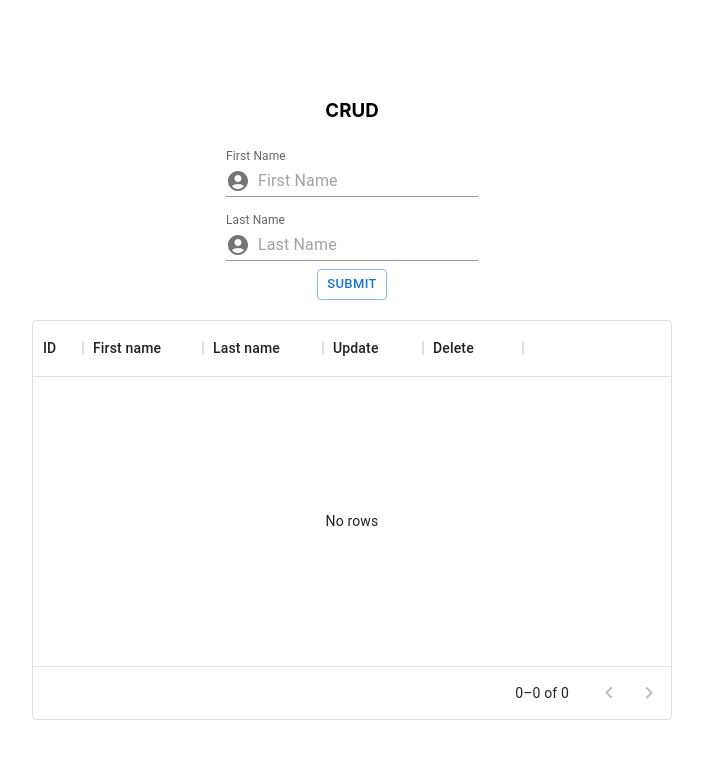
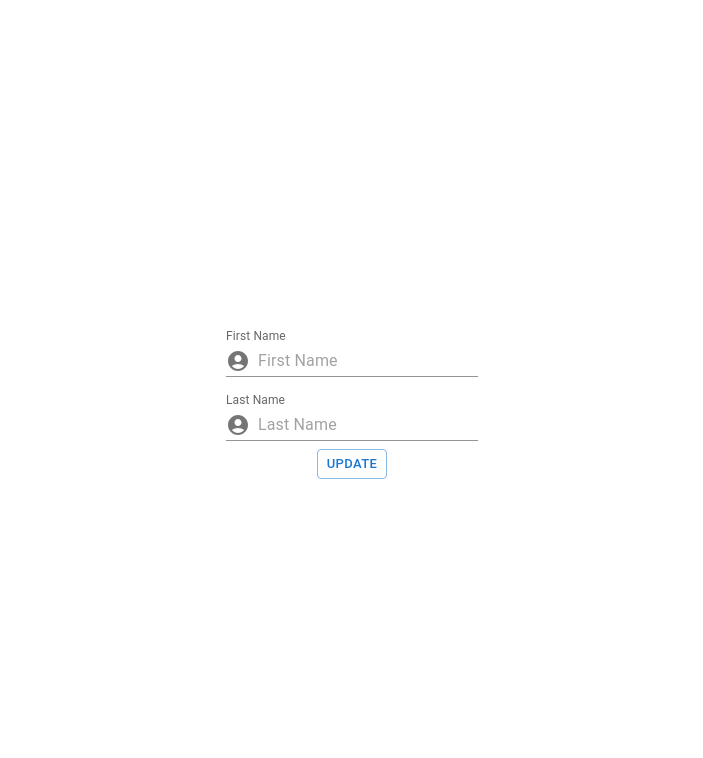
Before and after one commit to AleksaMarjanov/CRUD-with-Mock-Api, a React (Create React App) app: page /Update in a window 1280 px wide. Shown: the top 758 px of the page, without its empty margins (288-991 px from the left). Built offline with nearby package versions, Linux system fonts and the light colour scheme; no server answers.

Commit message:
added Router & implemented Update func

```diff
--- a/src/App.js
+++ b/src/App.js
@@ -1,17 +1,20 @@
 import "./App.css";
-import Create from "./components/create/Create";
-import Read from "./components/read/Read";
-// import {BrowserRouter as Router, Route } from 'react-router-dom'
+import { Route, Routes } from "react-router-dom";
+import Create from "./components/Create";
+import Read from "./components/Read";
+import Update from "./components/Update";
+import Delete from "./components/Delete";
 
 function App() {
   return (
-    <>
-      <div className="main">
-        <h3>CRUD</h3>
-        <Create />
-        <Read />
-      </div>
-    </>
+    <div className="main">
+      <Routes>
+        <Route path="Create" element={<Create />} />
+        <Route path="Read" exact element={<Read />} />
+        <Route path="Update" exact element={<Update />} />
+        <Route path="Delete" exact element={<Delete />} />
+      </Routes>
+    </div>
   );
 }
 
--- a/src/components/read/Read.jsx
+++ b/src/components/Read.jsx
@@ -5,6 +5,7 @@ import axios from "axios";
 import IconButton from "@mui/material/IconButton";
 import DeleteIcon from "@mui/icons-material/Delete";
 import EditSharpIcon from "@mui/icons-material/EditSharp";
+import { Link } from "react-router-dom";
 
 const Read = () => {
   const [apiData, setApiData] = useState([]);
@@ -17,23 +18,44 @@ const Read = () => {
         console.log(getData.data);
       });
   }, []);
+
+  const setData = (id) => {
+    localStorage.setItem("ID", id.row.id);
+    localStorage.setItem("firstName", id.row.firstName);
+    localStorage.setItem("lastName", id.row.lastName);
+  };
+
   const columns = [
     { field: "id", headerName: "ID", width: 20 },
     { field: "firstName", headerName: "First name", width: 120 },
     { field: "lastName", headerName: "Last name", width: 120 },
     {
       field: "Update",
-      renderCell: (cellValues) => {
-        return <EditSharpIcon sx={{ color: "green" }} />;
+      renderCell: (data) => {
+        return (
+          <Link to="/update">
+            <EditSharpIcon
+              onClick={() => {
+                setData(data);
+                console.log(data.row.id); // here we get data
+                console.log(data.row.firstName);
+                console.log(data.row.lastName);
+              }}
+              sx={{ color: "green" }}
+            />
+          </Link>
+        );
       },
     },
     {
       field: "Delete",
       renderCell: (cellValues) => {
         return (
-          <IconButton aria-label="delete" size="large">
-            <DeleteIcon fontSize="inherit" sx={{ color: "red" }} />
-          </IconButton>
+          <Link to="/delete">
+            <IconButton aria-label="delete" size="large">
+              <DeleteIcon fontSize="inherit" sx={{ color: "red" }} />
+            </IconButton>
+          </Link>
         );
       },
     },
--- /dev/null
+++ b/src/components/Update.jsx
@@ -0,0 +1,79 @@
+import React, { useState, useEffect } from "react";
+import Box from "@mui/material/Box";
+import Input from "@mui/material/Input";
+import InputLabel from "@mui/material/InputLabel";
+import InputAdornment from "@mui/material/InputAdornment";
+import FormControl from "@mui/material/FormControl";
+import AccountCircle from "@mui/icons-material/AccountCircle";
+import Button from "@mui/material/Button";
+import axios from "axios";
+
+const Update = () => {
+  const [firstName, setFirstName] = useState("");
+  const [lastName, setLastName] = useState("");
+  const [ID, setID] = useState(null);
+
+  const handleFNameChange = (e) => {
+    setFirstName(e.target.value);
+  };
+  const handleLNameChange = (e) => {
+    setLastName(e.target.value);
+  };
+  // Sending updated data with METHOD put to the Mock API
+  const sendDataToAPI = () => {
+    axios.put(`https://6277c8b22f94a1d7061233cb.mockapi.io/Crud/${ID}`, {
+      firstName,
+      lastName,
+    });
+  };
+  // Updating item in the localStorage by grabing its unique ID
+  useEffect(() => {
+    setFirstName(localStorage.getItem("firstName"));
+    setLastName(localStorage.getItem("lastName"));
+    setID(localStorage.getItem("ID"));
+  }, [setFirstName, setLastName, setID]);
+
+  return (
+    <>
+      <Box sx={{ "& > :not(style)": { m: 1 } }}>
+        <FormControl variant="standard">
+          <InputLabel htmlFor="firstName">First Name</InputLabel>
+          <Input
+            name="fName"
+            id="firstName"
+            value={firstName}
+            placeholder="First Name"
+            onChange={handleFNameChange}
+            startAdornment={
+              <InputAdornment position="start">
+                <AccountCircle />
+              </InputAdornment>
+            }
+          />
+        </FormControl>
+      </Box>
+      <Box sx={{ "& > :not(style)": { m: 1 } }}>
+        <FormControl variant="standard">
+          <InputLabel htmlFor="firstName">Last Name</InputLabel>
+          <Input
+            name="lName"
+            id="lastName"
+            value={lastName}
+            placeholder="Last Name"
+            onChange={handleLNameChange}
+            startAdornment={
+              <InputAdornment position="start">
+                <AccountCircle />
+              </InputAdornment>
+            }
+          />
+        </FormControl>
+      </Box>
+      <Button onClick={sendDataToAPI} variant="outlined" size="small">
+        Update
+      </Button>
+    </>
+  );
+};
+
+export default Update;
--- a/src/index.js
+++ b/src/index.js
@@ -2,10 +2,13 @@ import React from "react";
 import ReactDOM from "react-dom/client";
 import "./index.css";
 import App from "./App";
+import { BrowserRouter } from "react-router-dom";
 
 const root = ReactDOM.createRoot(document.getElementById("root"));
 root.render(
   <React.StrictMode>
-    <App />
+    <BrowserRouter>
+      <App />
+    </BrowserRouter>
   </React.StrictMode>
 );
```
Also changed, not shown: src/components/update/Update.jsx (deleted, +0 -7 lines), src/components/Create.jsx (renamed from src/components/create/Create.jsx), src/components/Delete.jsx (renamed from src/components/delete/Delete.jsx).
